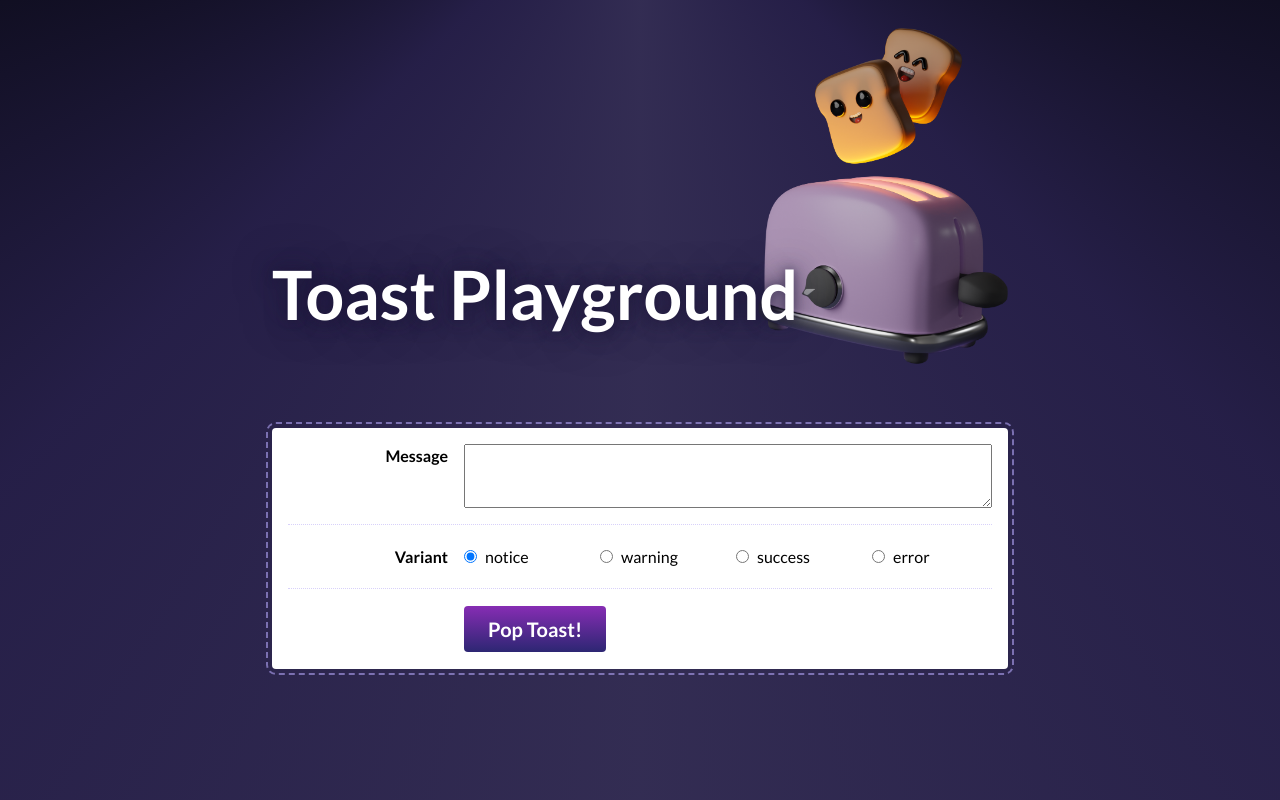
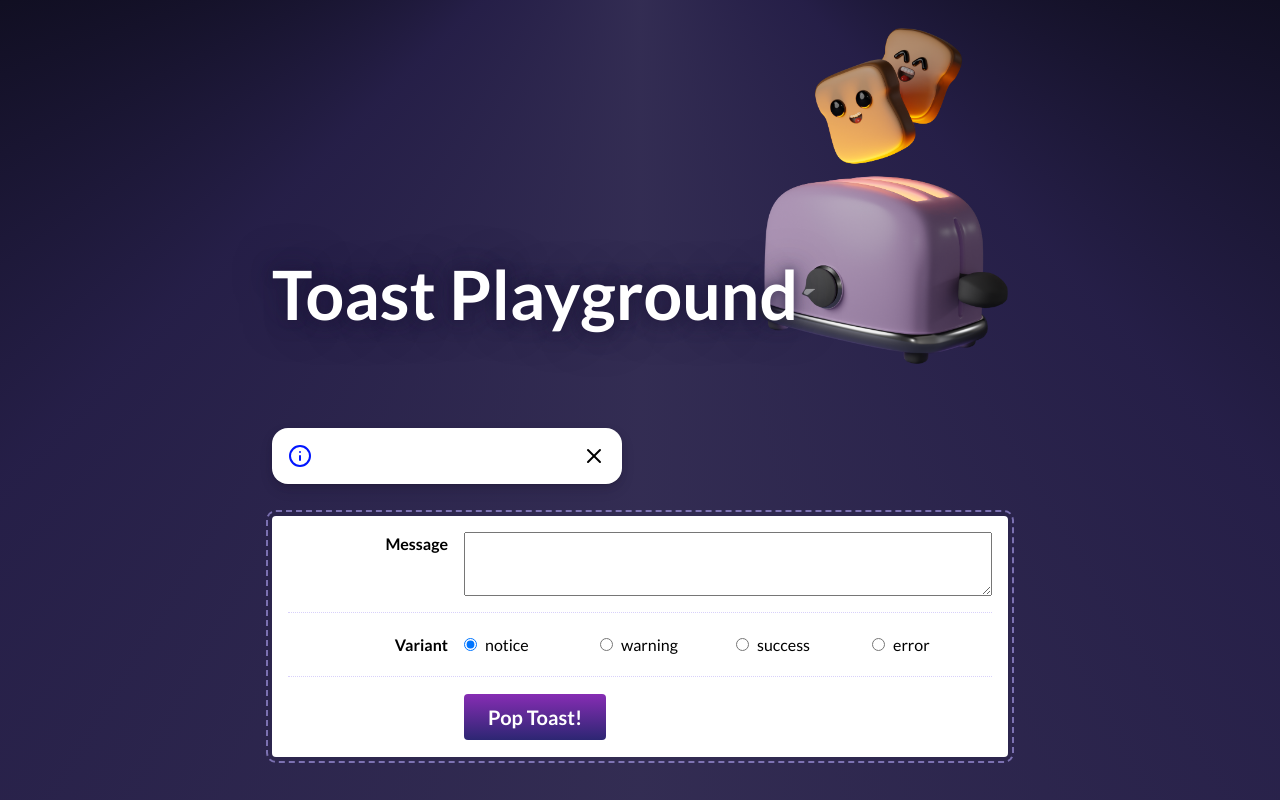
Before and after one commit to oleg-glushko/project-toast, a React (Vite) app: page / in a window 1280 px wide. Both pictures are taken after a click on the button "Pop Toast!". Shown: the top 800 px of the page. Built offline with nearby package versions, Linux system fonts and the light colour scheme.

Commit message:
Add excercise 2 solution

```diff
--- a/src/components/Toast/Toast.jsx
+++ b/src/components/Toast/Toast.jsx
@@ -17,16 +17,20 @@ const ICONS_BY_VARIANT = {
     error: AlertOctagon,
 };
 
-function Toast() {
+function Toast({ handleDismiss, message, type = "notice" }) {
+    const Icon = ICONS_BY_VARIANT[type];
+    if (Icon == null)
+        throw new Error(`Unknown type ${type}, expected ${ICONS_BY_VARIANT}`);
+
     return (
-        <div className={`${styles.toast} ${styles.notice}`}>
+        <div className={`${styles.toast} ${styles[type]}`}>
             <div className={styles.iconContainer}>
-                <Info size={24} />
+                <Icon size={24} />
             </div>
-            <p className={styles.content}>
-                16 photos have been uploaded
-            </p>
-            <button className={styles.closeButton}>
+            <p className={styles.content}>{message}</p>
+            <button className={styles.closeButton}
+                onClick={handleDismiss}
+            >
                 <X size={24} />
                 <VisuallyHidden>Dismiss message</VisuallyHidden>
             </button>
--- a/src/components/ToastPlayground/ToastPlayground.jsx
+++ b/src/components/ToastPlayground/ToastPlayground.jsx
@@ -1,5 +1,6 @@
 import { useState } from 'react';
 import Button from '../Button';
+import Toast from "../Toast";
 
 import styles from './ToastPlayground.module.css';
 
@@ -8,6 +9,12 @@ const VARIANT_OPTIONS = ['notice', 'warning', 'success', 'error'];
 function ToastPlayground() {
     const [message, setMessage] = useState("");
     const [variant, setVariant] = useState("notice");
+    const [isVisible, setVisible] = useState(false);
+
+    function handleSubmit(event) {
+        event.preventDefault();
+        setVisible(true);
+    }
 
     return (
         <div className={styles.wrapper}>
@@ -15,6 +22,9 @@ function ToastPlayground() {
                 <img alt="Cute toast mascot" src="/assets/toast.png" />
                 <h1>Toast Playground</h1>
             </header>
+
+            {isVisible && <Toast message={message} type={variant}
+                handleDismiss={() => setVisible(false)} />}
 
             <div className={styles.controlsWrapper}>
                 <div className={styles.row}>
@@ -58,7 +68,7 @@ function ToastPlayground() {
                     <div
                         className={`${styles.inputWrapper} ${styles.radioWrapper}`}
                     >
-                        <Button>Pop Toast!</Button>
+                        <Button onClick={handleSubmit}>Pop Toast!</Button>
                     </div>
                 </div>
             </div>
```
Also changed, not shown: 4 other files (tests, documents, lock files or other folders).
